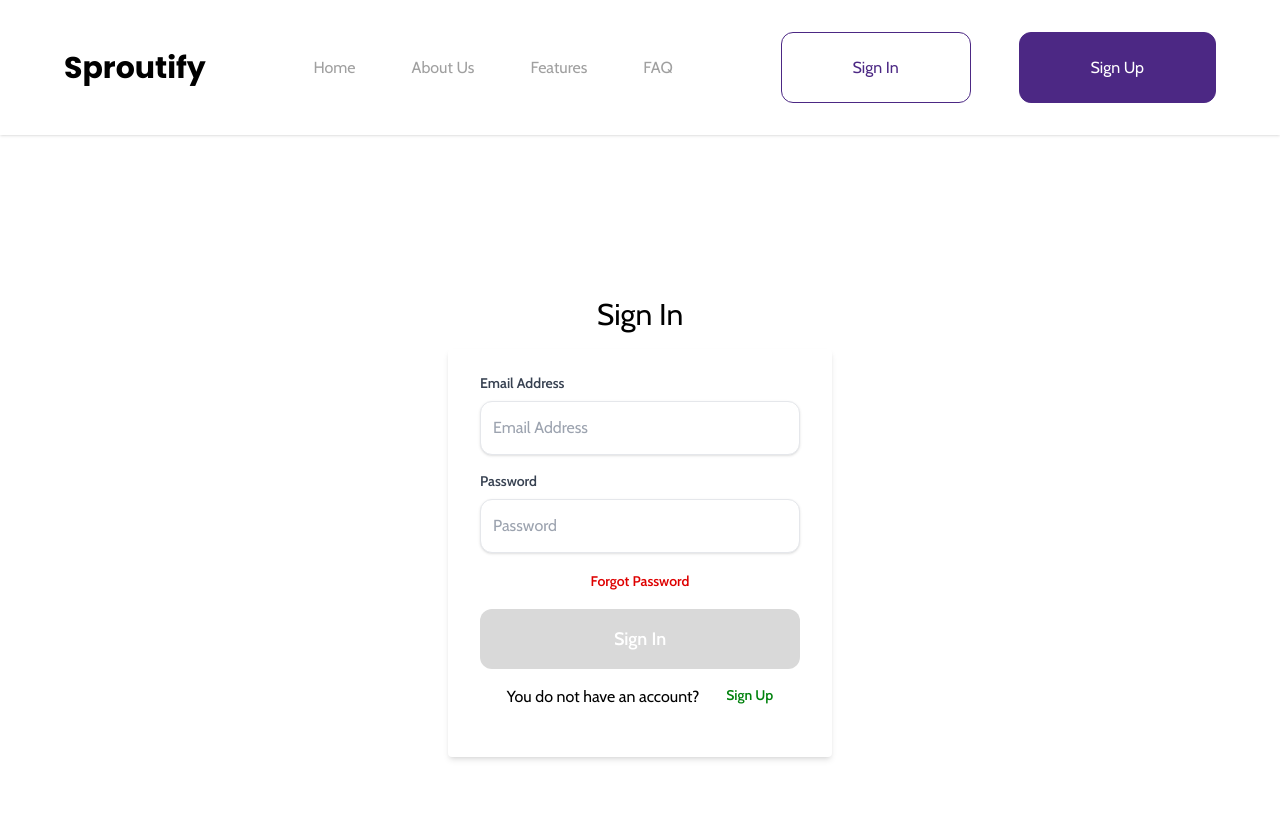
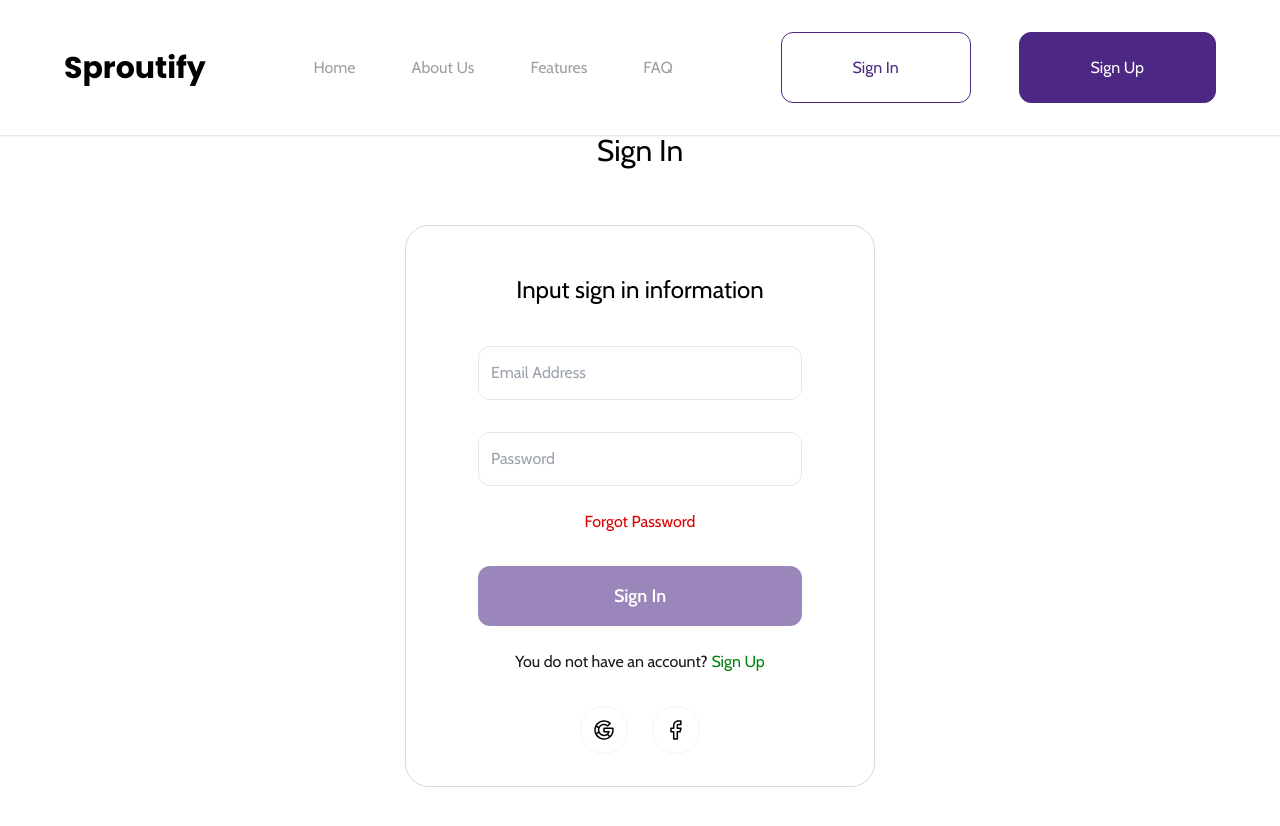
Before and after one commit to CISH-NG/Sproutify, a Next.js app: page /signin in a window 1280 px wide. Shown: the top 826 px of the page. After the commit the page ends 800 px from the top, so only its background shows below. Built offline with nearby package versions, Linux system fonts and the light colour scheme.

Commit message:
Fix: update the up to match the design

```diff
--- a/src/pages/signin.tsx
+++ b/src/pages/signin.tsx
@@ -1,68 +1,66 @@
 import DefaultLayout from '@/layouts/DefaultLayout';
+import Image from 'next/image';
 import React from 'react';
+
+import googleBtn from '../assets/svg/google-btn.svg';
+import facebookBtn from '../assets/svg/facebook-btn.svg';
 
 function Signin() {
 	return (
 		<DefaultLayout>
-			<div className="flex h-screen flex-col items-center justify-center">
-				<h1 className="text-3xl">Sign In</h1>
-				<div className="w-96">
-					<form className="mb-4 mt-4 rounded bg-white px-8 pt-6 pb-8 shadow-md">
-						<div className="mb-4">
-							<label
-								className="mb-2 block text-sm font-bold text-gray-700"
-								htmlFor="email"
-							>
-								Email Address
-							</label>
+			<div className="flex h-[calc(100vh-135px)] flex-col items-center justify-center px-[5%]">
+				<h1 className="mb-10 text-3xl">Sign In</h1>
+
+				<form className="mb-4 mt-4 flex w-full max-w-[470px] flex-col items-center rounded-3xl border border-[#D9D9D9] px-[72px] pt-12 pb-8">
+					<h2 className="mb-10 text-2xl">Input sign in information</h2>
+					<div className="w-full">
 						<input
-								className="focus:shadow-outline w-full appearance-none rounded-xl border py-4 px-3 leading-tight text-gray-700 shadow focus:outline-none"
+							className="mb-8 w-full rounded-xl border py-4 px-3 leading-tight text-gray-700 focus:shadow"
 							id="email"
 							type="text"
 							placeholder="Email Address"
 						/>
-						</div>
-						<div className="mb-4">
-							<label
-								className="mb-2 block text-sm font-bold text-gray-700"
-								htmlFor="password"
-							>
-								Password
-							</label>
+
 						<input
-								className="focus:shadow-outline w-full appearance-none rounded-xl border py-4 px-3 leading-tight text-gray-700 shadow focus:outline-none"
+							className="mb-6 w-full rounded-xl border py-4 px-3 leading-tight text-gray-700 focus:shadow"
 							id="password"
 							type="text"
 							placeholder="Password"
 						/>
-							<div className="mt-4 text-center">
+
 						<a
-									className="inline-block align-baseline text-sm font-bold text-[#DE0000] hover:text-red-800"
+							className="mb-8 block text-center align-baseline text-base text-[#DE0000]"
 							href="#"
 						>
 							Forgot Password
 						</a>
-							</div>
-							<div>
+
 						<button
-									className="focus:shadow-outline mt-4 w-full rounded-xl bg-[#D9D9D9] py-4 px-4 text-lg font-bold text-white hover:bg-gray-500 focus:outline-none"
+							className="w-full rounded-xl bg-[#4c28848f] py-4 px-4 text-lg font-bold text-white "
 							type="button"
 						>
 							Sign In
 						</button>
-							</div>
-							<div className="mt-4 flex w-full flex-row justify-evenly">
-								<p>You do not have an account?</p>
-								<a
-									className="inline-block align-baseline text-sm font-bold text-[#00820D] hover:text-green-800"
-									href="#"
-								>
+
+						<div className="mt-6 flex w-full flex-row justify-evenly">
+							<p className="font-sans text-base text-[#1F1717]">
+								You do not have an account?{' '}
+								<a className="text-[#00820D]" href="#">
 									Sign Up
 								</a>
+							</p>
+						</div>
+
+						<div className="mt-8 flex justify-center gap-x-6">
+							<button>
+								<Image src={googleBtn} alt="Google signin button" />
+							</button>
+							<button>
+								<Image src={facebookBtn} alt="Google signin button" />
+							</button>
 						</div>
 					</div>
 				</form>
-				</div>
 			</div>
 		</DefaultLayout>
 	);
```
Also changed, not shown: src/assets/svg/facebook-btn.svg (added), src/assets/svg/google-btn.svg (added). Lines whose indentation alone changed are shown as unchanged.
